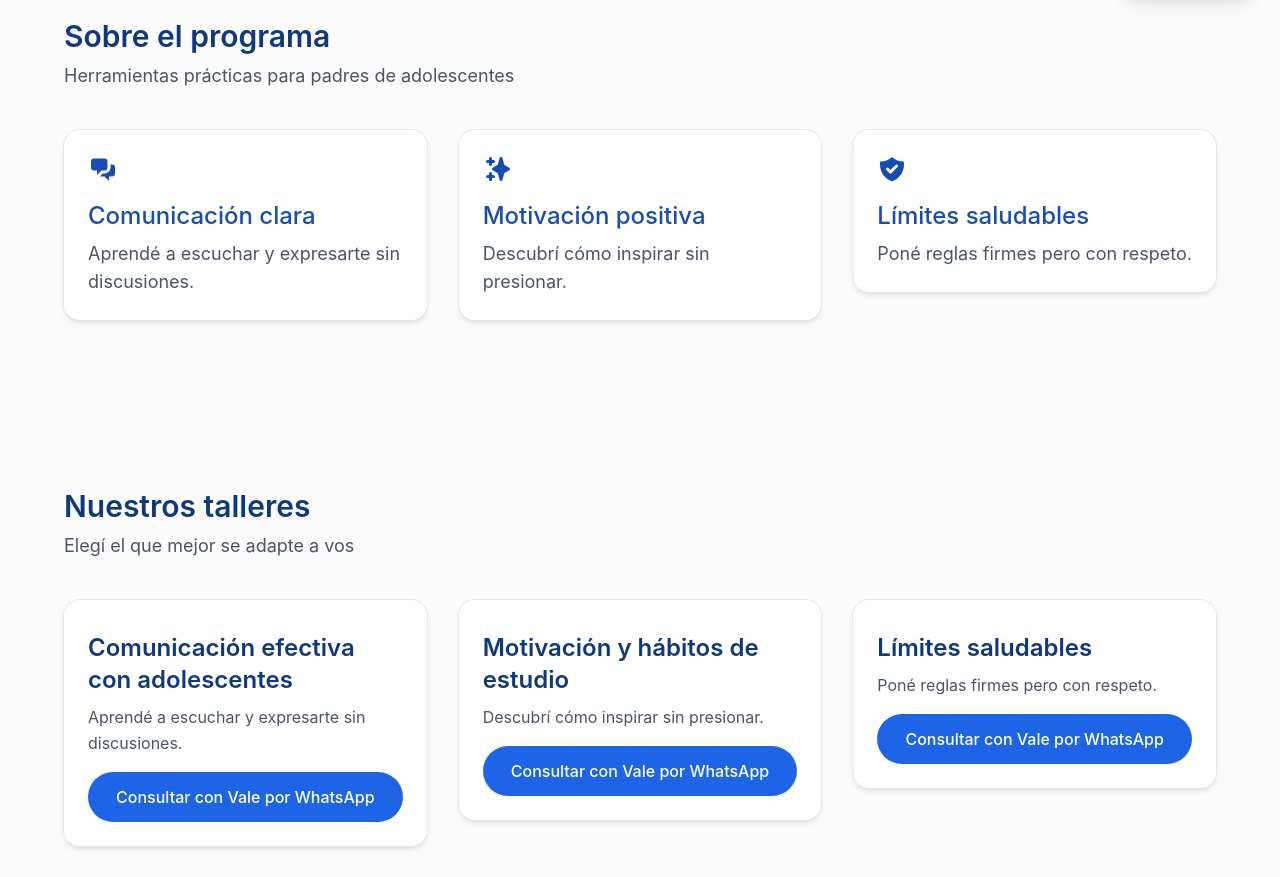
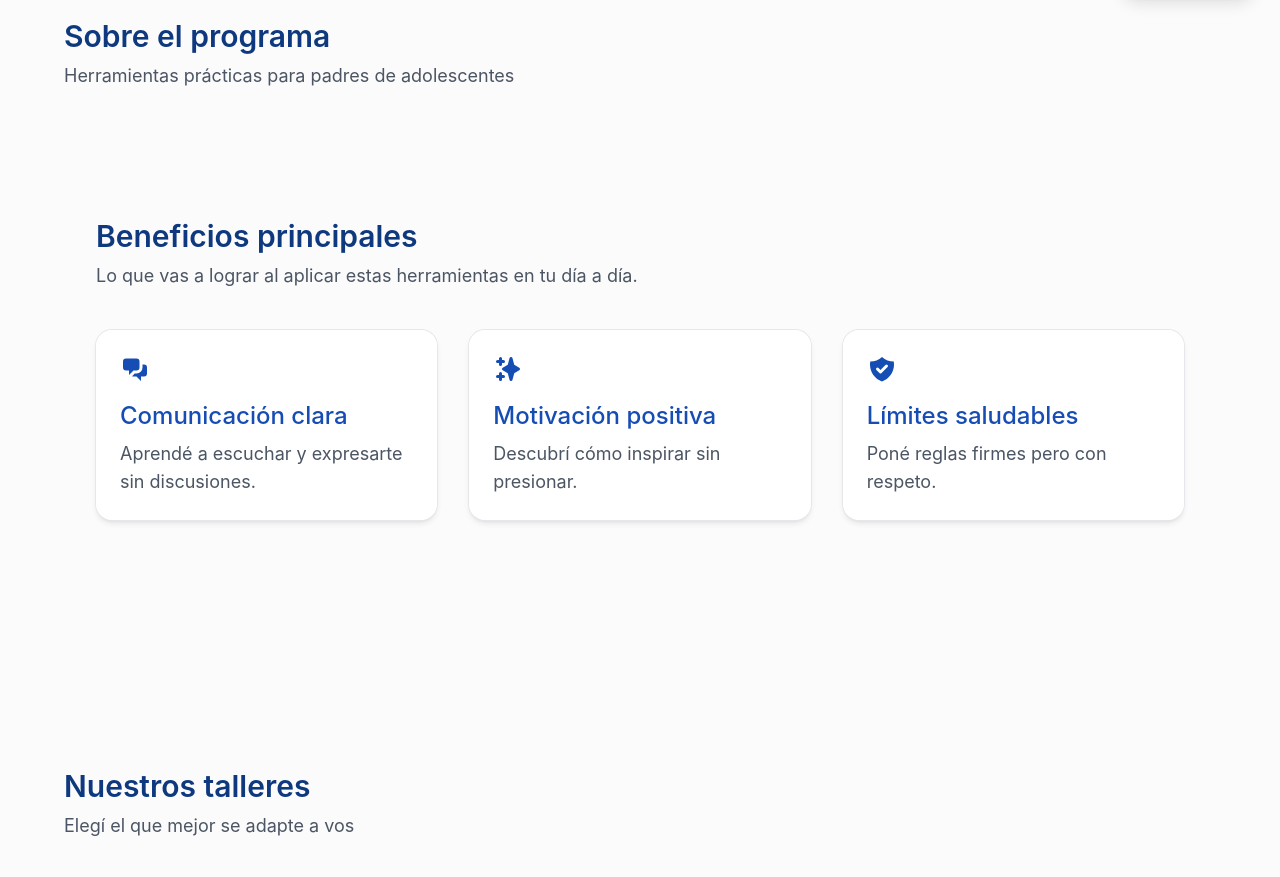
Before and after one commit to sekigan98/dram-adolescentes, a Next.js app: page / in a window 1280 px wide. Shown: the part 780-1657 px from the top of the page. Built offline with nearby package versions, Linux system fonts and the light colour scheme.

Commit message:
Update Benefits.tsx

```diff
--- a/components/Benefits.tsx
+++ b/components/Benefits.tsx
@@ -21,6 +21,13 @@ const benefits = [
 
 export default function Benefits() {
   return (
+    <section className="section-y scroll-mt-32">
+      <div className="container text-center sm:text-left">
+        <h2>Beneficios principales</h2>
+        <p className="subtitle mt-2 mb-10 max-w-prose mx-auto sm:mx-0">
+          Lo que vas a lograr al aplicar estas herramientas en tu día a día.
+        </p>
+
         <div className="grid sm:grid-cols-2 lg:grid-cols-3 gap-8">
           {benefits.map((b, i) => {
             const Icon = b.icon;
@@ -37,5 +44,7 @@ export default function Benefits() {
             );
           })}
         </div>
+      </div>
+    </section>
   );
 }
```
Lines whose indentation alone changed are shown as unchanged.
